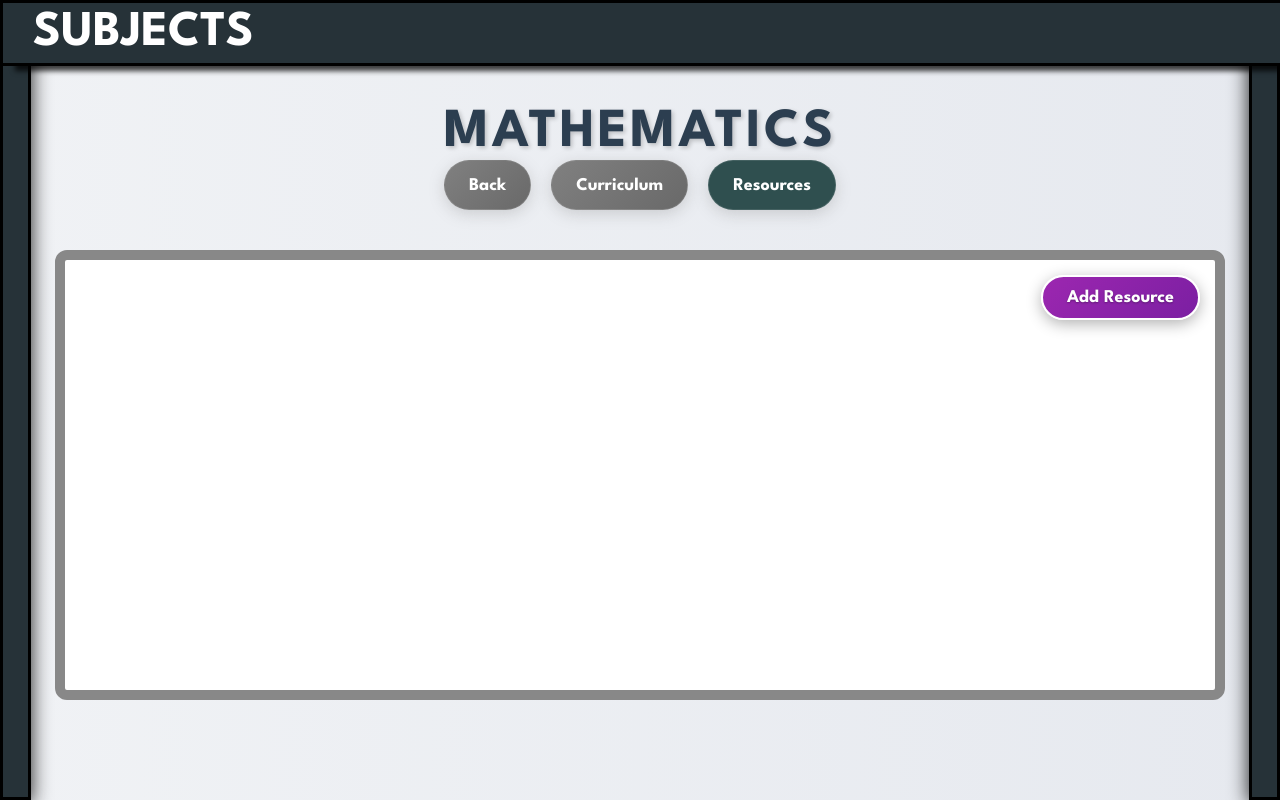
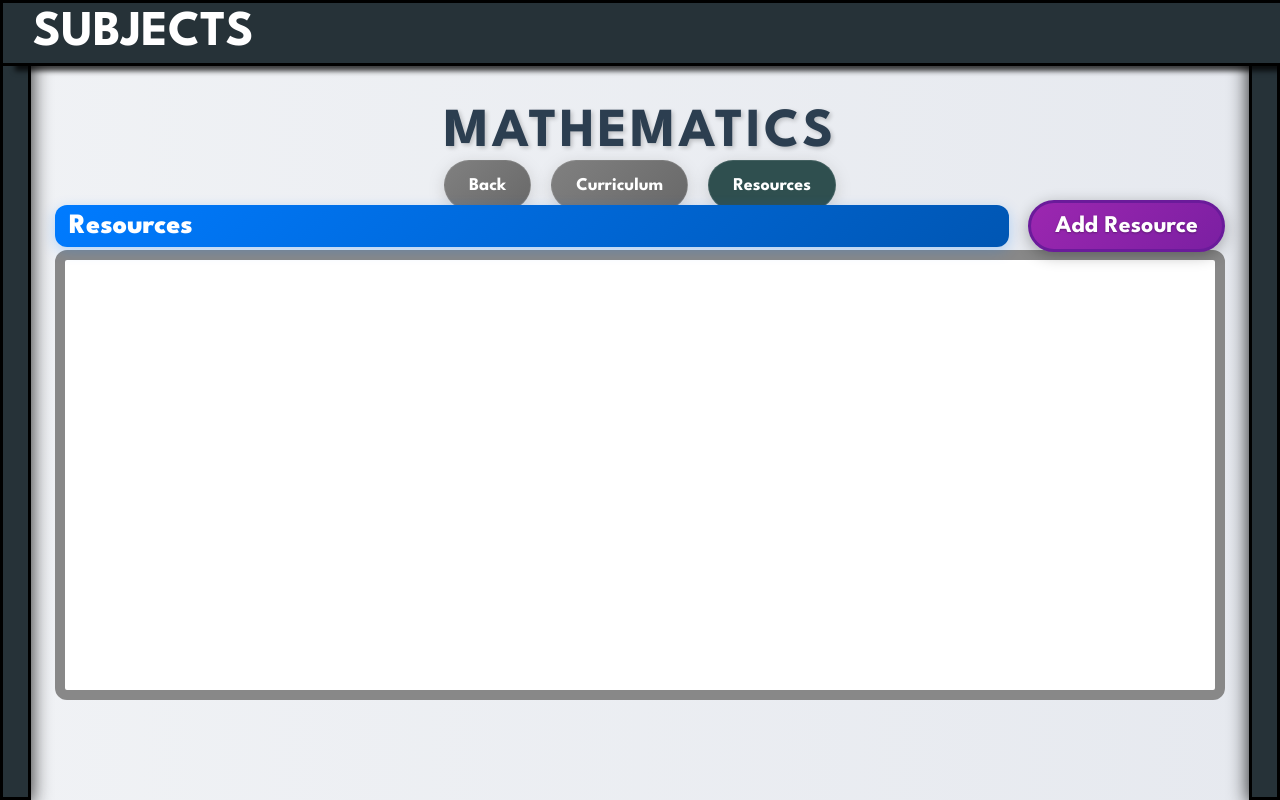
Before and after one commit to Youssef-coders/Study-Tracker, a plain HTML site: page math/resources.html in a window 1280 px wide. Drawn offline with Linux system fonts and the light colour scheme.

Commit message:
Button and Container Changes

```diff
--- a/math/resources.html
+++ b/math/resources.html
@@ -4,7 +4,7 @@
     <meta charset="UTF-8">
     <meta name="viewport" content="width=device-width, initial-scale=1.0">
     <title>Resources - Mathematics</title>
-    <link rel="stylesheet" href="../style.css">
+    <link rel="stylesheet" href="../style.css?v=1">
 </head>
 <!-- Core Systems -->
 
@@ -19,10 +19,13 @@
         <a class="term-element" href="curriculum.html">Curriculum</a>
         <a href="resources.html" class="active term-element">Resources</a>
     </div>
-    <div class="curric-card">
-        <div class="add-group">
+    <div class="card-header">
+        <h3 class="card-title">Resources</h3>
+        <div class="button-group">
             <button class="addresource">Add Resource</button>
         </div>
+    </div>
+    <div class="curric-card">
         <!-- Dynamic content will be loaded here by LessonManager -->
     </div>
 
--- a/style.css
+++ b/style.css
@@ -1035,6 +1035,40 @@ body.blackout-mode .setting .button-group .set {
     justify-content: flex-end;
     z-index: 1100;
 }
+
+/* Generic header that sits above a card, aligns with card edges, and lays out title + actions on one line */
+.card-header {
+    position: absolute;
+    left: 55px;
+    right: 55px;
+    top: 200px; /* card starts at 250px, so header sits just above */
+    display: flex;
+    align-items: center;
+    justify-content: space-between;
+    gap: 16px;
+    z-index: 1200;
+}
+
+.card-header .card-title {
+    font-family: 'Excalifont';
+    font-size: 28px;
+    font-weight: 800;
+    margin: 0;
+    padding: 8px 14px;
+    background: linear-gradient(135deg, #007bff, #0056b3);
+    color: #fff;
+    border-radius: 12px;
+    box-shadow: 0 4px 14px rgba(0,123,255,0.25);
+    flex: 1 1 auto;
+    white-space: nowrap;
+    overflow: hidden;
+    text-overflow: ellipsis;
+}
+
+.card-header .button-group { display: flex; gap: 10px; flex: 0 0 auto; }
+.card-header .button-group .addassignment,
+.card-header .button-group .addlesson,
+.card-header .button-group .addchapter { padding: 10px 20px; }
 
 /* Ensure the first title inside the card is flush to the top edge of the container */
 .curric-card > h3:first-child {
```
Also changed, not shown: arabic/curriculum.html (+6 -3 lines), biology/curriculum.html (+6 -3 lines), business/curriculum.html (+6 -3 lines), chemistry/curriculum.html (+6 -3 lines), english/curriculum.html (+6 -3 lines), homework.html (+6 -4 lines), math/curriculum.html (+7 -3 lines), physics/curriculum.html (+6 -4 lines).
